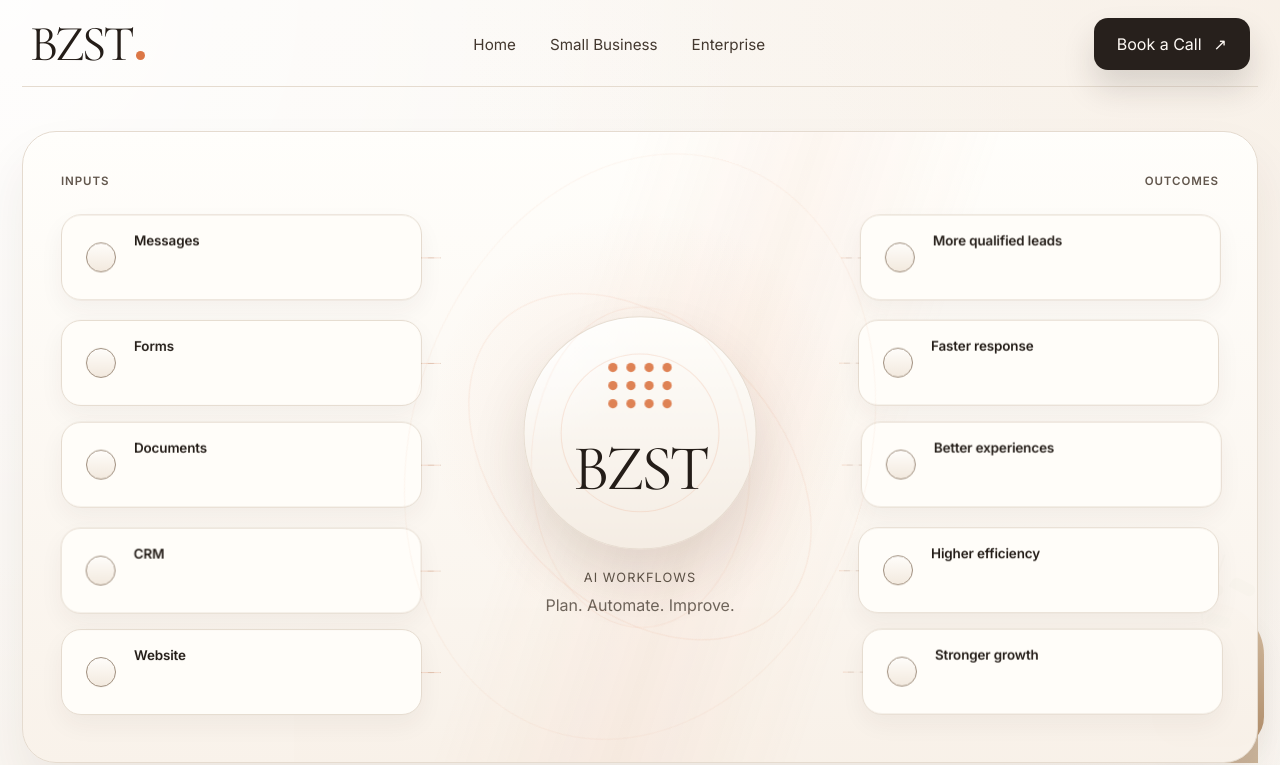
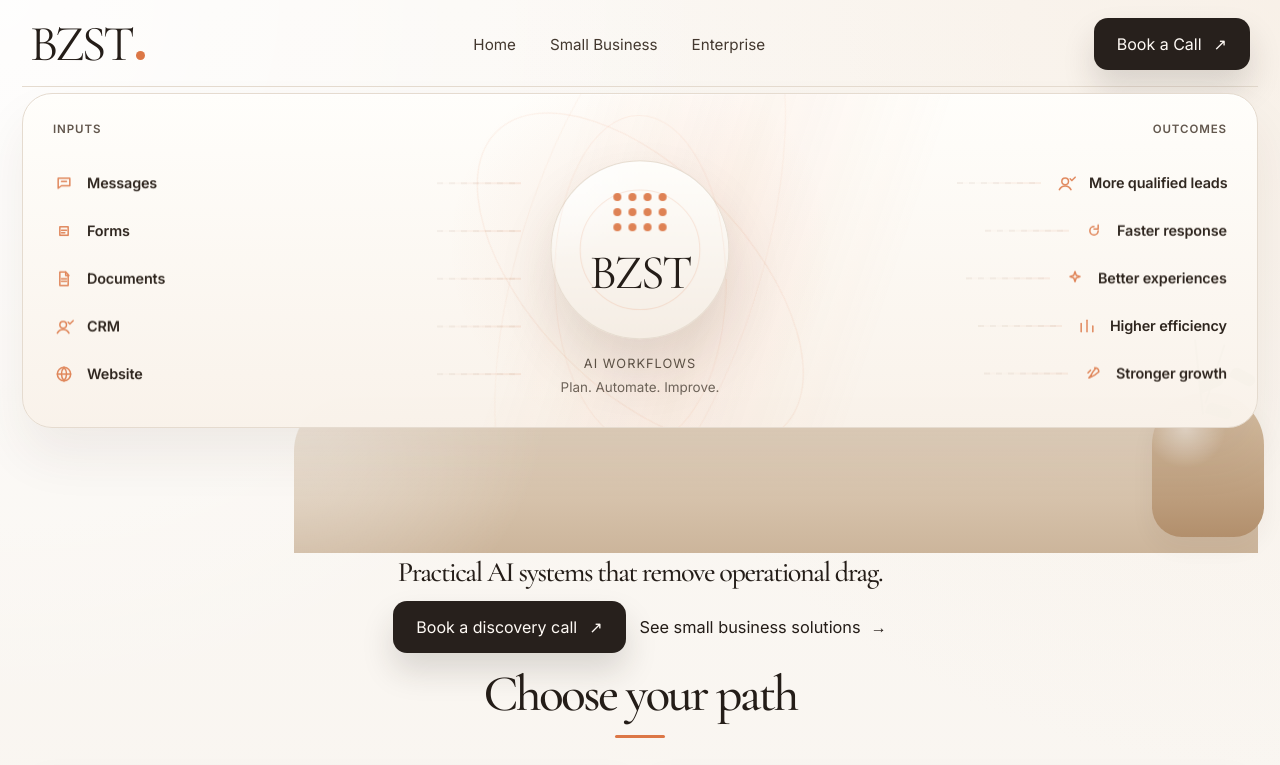
Before and after one commit to harshappt/bzst-svcs, a Next.js app: page / in a window 1280 px wide. Shown: the top 765 px of the page. Built offline with nearby package versions, Linux system fonts and the light colour scheme.

Commit message:
refine homepage hero and workflow visuals

```diff
--- a/app/globals.css
+++ b/app/globals.css
@@ -167,11 +167,12 @@ button {
 }
 
 .hero-home-visual {
-  padding: 22px 0 2px;
+  padding: 6px 0 2px;
 }
 
 .hero-home-visual .hero-stage {
-  min-height: 560px;
+  min-height: 460px;
+  padding-top: 0;
 }
 
 .hero-home-visual .workflow-visual {
@@ -944,8 +945,8 @@ button {
 
 .workflow-visual-home {
   max-width: none;
-  padding: 42px 38px 44px;
-  border-radius: 34px;
+  padding: 28px 30px 32px;
+  border-radius: 30px;
   background:
     radial-gradient(circle at 50% 46%, rgba(220, 119, 70, 0.09), transparent 30%),
     linear-gradient(180deg, rgba(255, 254, 251, 0.98) 0%, rgba(249, 242, 234, 0.98) 100%);
@@ -994,13 +995,17 @@ button {
 .workflow-grid {
   display: grid;
   grid-template-columns: 1fr 1.05fr 1fr;
-  gap: 28px;
+  gap: 22px;
   align-items: center;
 }
 
 .workflow-stack {
   display: grid;
   gap: 18px;
+}
+
+.workflow-stack-compact {
+  gap: 14px;
 }
 
 .workflow-card,
@@ -1087,6 +1092,70 @@ button {
   font-size: 0.8rem;
 }
 
+.workflow-chip {
+  position: relative;
+  display: inline-flex;
+  align-items: center;
+  gap: 12px;
+  min-height: 34px;
+  color: #2f261f;
+}
+
+.workflow-chip::after {
+  content: "";
+  position: absolute;
+  top: 50%;
+  width: 84px;
+  height: 1px;
+  transform: translateY(-50%);
+  background:
+    linear-gradient(90deg, rgba(220, 119, 70, 0.02), rgba(220, 119, 70, 0.24), rgba(220, 119, 70, 0.02)),
+    repeating-linear-gradient(
+      90deg,
+      rgba(159, 142, 125, 0.18) 0 6px,
+      rgba(159, 142, 125, 0) 6px 12px
+    );
+  background-size: 200% 1px, 24px 1px;
+  animation: connector-flow 4.8s linear infinite;
+}
+
+.workflow-stack-compact .workflow-chip::after {
+  right: -98px;
+}
+
+.workflow-stack-compact.outcomes .workflow-chip {
+  justify-self: end;
+}
+
+.workflow-stack-compact.outcomes .workflow-chip::after {
+  left: -98px;
+  right: auto;
+  animation-direction: reverse;
+}
+
+.workflow-chip-icon {
+  display: inline-flex;
+  align-items: center;
+  justify-content: center;
+  width: 22px;
+  height: 22px;
+  color: var(--accent);
+  opacity: 0.88;
+}
+
+.workflow-chip-icon svg {
+  width: 20px;
+  height: 20px;
+}
+
+.workflow-chip strong {
+  display: block;
+  font-size: 0.9rem;
+  line-height: 1.1;
+  font-weight: 600;
+  letter-spacing: -0.01em;
+}
+
 .workflow-center {
   position: relative;
   text-align: center;
@@ -1152,6 +1221,11 @@ button {
   will-change: transform;
 }
 
+.workflow-animated .workflow-chip {
+  animation: float-card 6.8s ease-in-out infinite;
+  will-change: transform;
+}
+
 .workflow-visual-home .workflow-stack:first-child .workflow-card:nth-child(odd) {
   animation-duration: 7.3s;
 }
@@ -1180,8 +1254,8 @@ button {
 
 .bzst-orb {
   position: relative;
-  width: 232px;
-  height: 232px;
+  width: 178px;
+  height: 178px;
   margin: 0 auto;
   border-radius: 50%;
   background:
@@ -1196,24 +1270,24 @@ button {
 .bzst-orb::before {
   content: "";
   position: absolute;
-  inset: 36px;
+  inset: 28px;
   border-radius: 50%;
   border: 1px solid rgba(220, 119, 70, 0.16);
 }
 
 .dot-grid {
   position: absolute;
-  top: 46px;
+  top: 32px;
   left: 50%;
   display: grid;
-  grid-template-columns: repeat(4, 8px);
-  gap: 10px;
+  grid-template-columns: repeat(4, 7px);
+  gap: 8px;
   transform: translateX(-50%);
 }
 
 .dot-grid span {
-  width: 8px;
-  height: 8px;
+  width: 7px;
+  height: 7px;
   border-radius: 50%;
   background: var(--accent);
   animation: pulse-dot 3.6s ease-in-out infinite;
@@ -1223,9 +1297,9 @@ button {
   position: absolute;
   left: 0;
   right: 0;
-  top: 112px;
+  top: 82px;
   font-family: var(--font-serif), serif;
-  font-size: 4rem;
+  font-size: 3rem;
   letter-spacing: -0.05em;
 }
 
@@ -1234,7 +1308,7 @@ button {
 }
 
 .orb-caption {
-  margin-top: 18px;
+  margin-top: 14px;
   color: #5e5348;
   font-size: 0.8rem;
   letter-spacing: 0.08em;
@@ -1242,9 +1316,9 @@ button {
 }
 
 .orb-subcaption {
-  margin-top: 10px;
+  margin-top: 8px;
   color: var(--muted);
-  font-size: 1rem;
+  font-size: 0.84rem;
 }
 
 .section {
@@ -1961,11 +2035,11 @@ button {
   }
 
   .hero-home-visual .hero-stage {
-    min-height: 500px;
+    min-height: 430px;
   }
 
   .workflow-visual-home {
-    padding: 34px 24px 36px;
+    padding: 24px 22px 28px;
   }
 
   .workflow-grid {
@@ -2061,7 +2135,7 @@ button {
   }
 
   .hero-home-visual .hero-stage {
-    min-height: 620px;
+    min-height: 520px;
   }
 
   .hero-smb .hero-copy h1,
@@ -2090,6 +2164,14 @@ button {
     grid-template-columns: 1fr;
   }
 
+  .workflow-stack-compact.outcomes .workflow-chip {
+    justify-self: start;
+  }
+
+  .workflow-chip::after {
+    display: none;
+  }
+
   .smb-hero-scene {
     min-height: auto;
     padding: 18px 16px 22px;
--- a/app/page.tsx
+++ b/app/page.tsx
@@ -69,18 +69,18 @@ export default function HomePage() {
           variant="home"
           animated
           inputs={[
-            { title: "Messages" },
-            { title: "Forms" },
-            { title: "Documents" },
-            { title: "CRM" },
-            { title: "Website" },
+            { title: "Messages", icon: "chat" },
+            { title: "Forms", icon: "admin" },
+            { title: "Documents", icon: "document" },
+            { title: "CRM", icon: "lead" },
+            { title: "Website", icon: "globe" },
           ]}
           outcomes={[
-            { title: "More qualified leads" },
-            { title: "Faster response" },
-            { title: "Better experiences" },
-            { title: "Higher efficiency" },
-            { title: "Stronger growth" },
+            { title: "More qualified leads", icon: "lead" },
+            { title: "Faster response", icon: "followup" },
+            { title: "Better experiences", icon: "spark" },
+            { title: "Higher efficiency", icon: "chart" },
+            { title: "Stronger growth", icon: "rocket" },
           ]}
           centerTitle="BZST"
           centerLabel="AI workflows"
--- a/components/workflow-visual.tsx
+++ b/components/workflow-visual.tsx
@@ -1,10 +1,12 @@
+import { Glyph, type GlyphKind } from "@/components/glyph";
+
 type WorkflowVisualProps = {
   variant?: "home" | "small-business" | "enterprise";
   animated?: boolean;
   leftLabel?: string;
   rightLabel?: string;
-  inputs: Array<{ title: string; detail?: string }>;
-  outcomes: Array<{ title: string; detail?: string }>;
+  inputs: Array<{ title: string; detail?: string; icon?: GlyphKind }>;
+  outcomes: Array<{ title: string; detail?: string; icon?: GlyphKind }>;
   centerTitle: string;
   centerLabel?: string;
   centerSubLabel?: string;
@@ -24,6 +26,7 @@ export function WorkflowVisual({
   showFoundation,
 }: WorkflowVisualProps) {
   const useCenterCard = variant !== "home";
+  const useCompactNodes = variant === "home";
 
   return (
     <div className="hero-stage" aria-hidden="true">
@@ -33,8 +36,20 @@ export function WorkflowVisual({
           <span>{rightLabel}</span>
         </div>
         <div className="workflow-grid">
-          <div className="workflow-stack">
+          <div className={`workflow-stack ${useCompactNodes ? "workflow-stack-compact" : ""}`}>
             {inputs.map((item, index) => (
+              useCompactNodes ? (
+                <div
+                  key={item.title}
+                  className="workflow-chip"
+                  style={animated ? { animationDelay: `${index * 120}ms` } : undefined}
+                >
+                  <span className="workflow-chip-icon">
+                    <Glyph kind={item.icon ?? "spark"} />
+                  </span>
+                  <strong>{item.title}</strong>
+                </div>
+              ) : (
                 <div
                   key={item.title}
                   className="workflow-card"
@@ -43,6 +58,7 @@ export function WorkflowVisual({
                   <strong>{item.title}</strong>
                   {item.detail ? <span>{item.detail}</span> : null}
                 </div>
+              )
             ))}
           </div>
           <div className="workflow-center">
@@ -70,8 +86,20 @@ export function WorkflowVisual({
             {!useCenterCard && centerLabel ? <div className="orb-caption">{centerLabel}</div> : null}
             {!useCenterCard && centerSubLabel ? <div className="orb-subcaption">{centerSubLabel}</div> : null}
           </div>
-          <div className="workflow-stack outcomes">
+          <div className={`workflow-stack outcomes ${useCompactNodes ? "workflow-stack-compact" : ""}`}>
             {outcomes.map((item, index) => (
+              useCompactNodes ? (
+                <div
+                  key={item.title}
+                  className="workflow-chip"
+                  style={animated ? { animationDelay: `${index * 140 + 120}ms` } : undefined}
+                >
+                  <span className="workflow-chip-icon">
+                    <Glyph kind={item.icon ?? "spark"} />
+                  </span>
+                  <strong>{item.title}</strong>
+                </div>
+              ) : (
                 <div
                   key={item.title}
                   className="workflow-card"
@@ -80,6 +108,7 @@ export function WorkflowVisual({
                   <strong>{item.title}</strong>
                   {item.detail ? <span>{item.detail}</span> : null}
                 </div>
+              )
             ))}
           </div>
         </div>
```
Also changed, not shown: 1 other file (tests, documents, lock files or other folders). Lines whose indentation alone changed are shown as unchanged.
